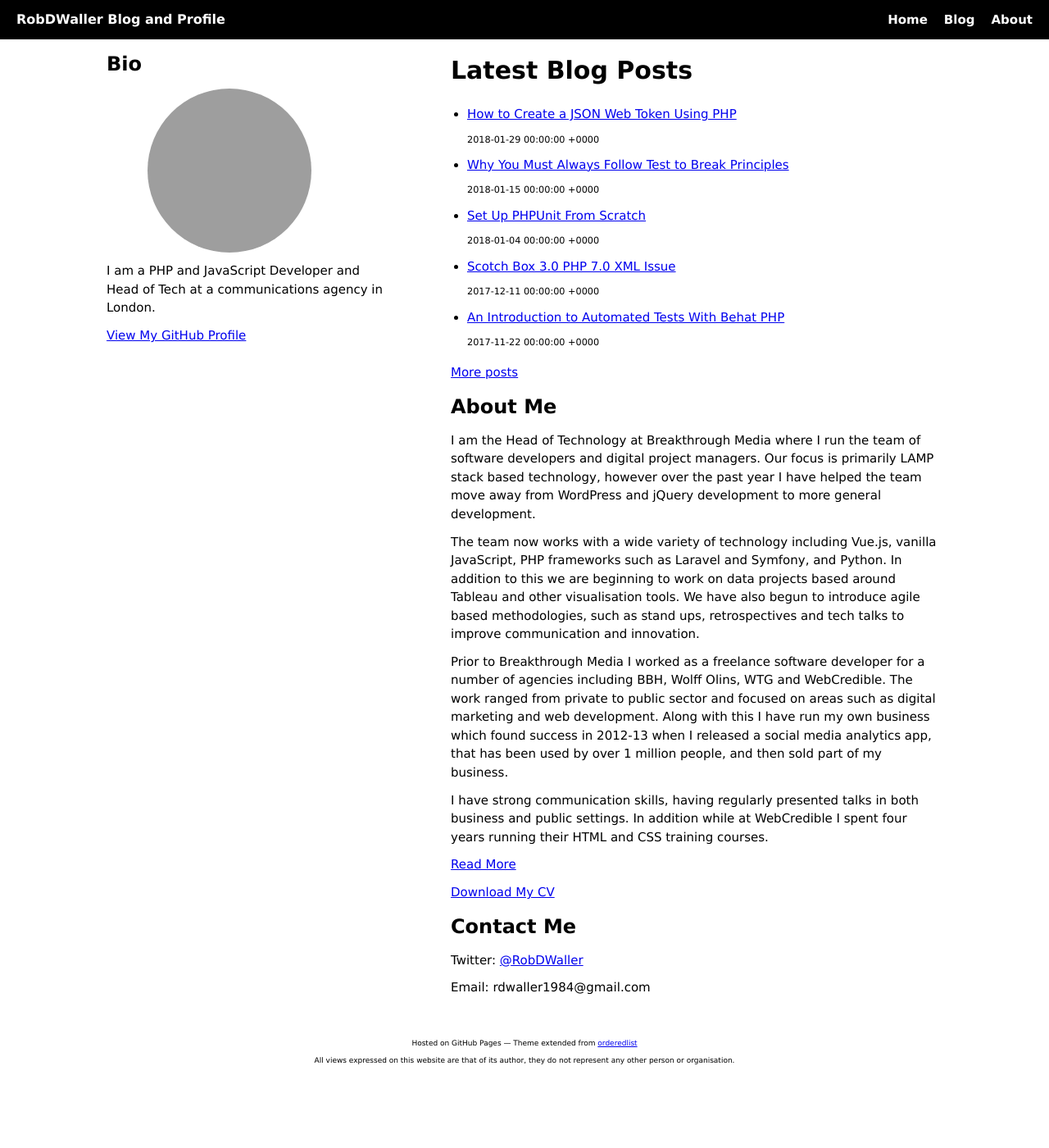
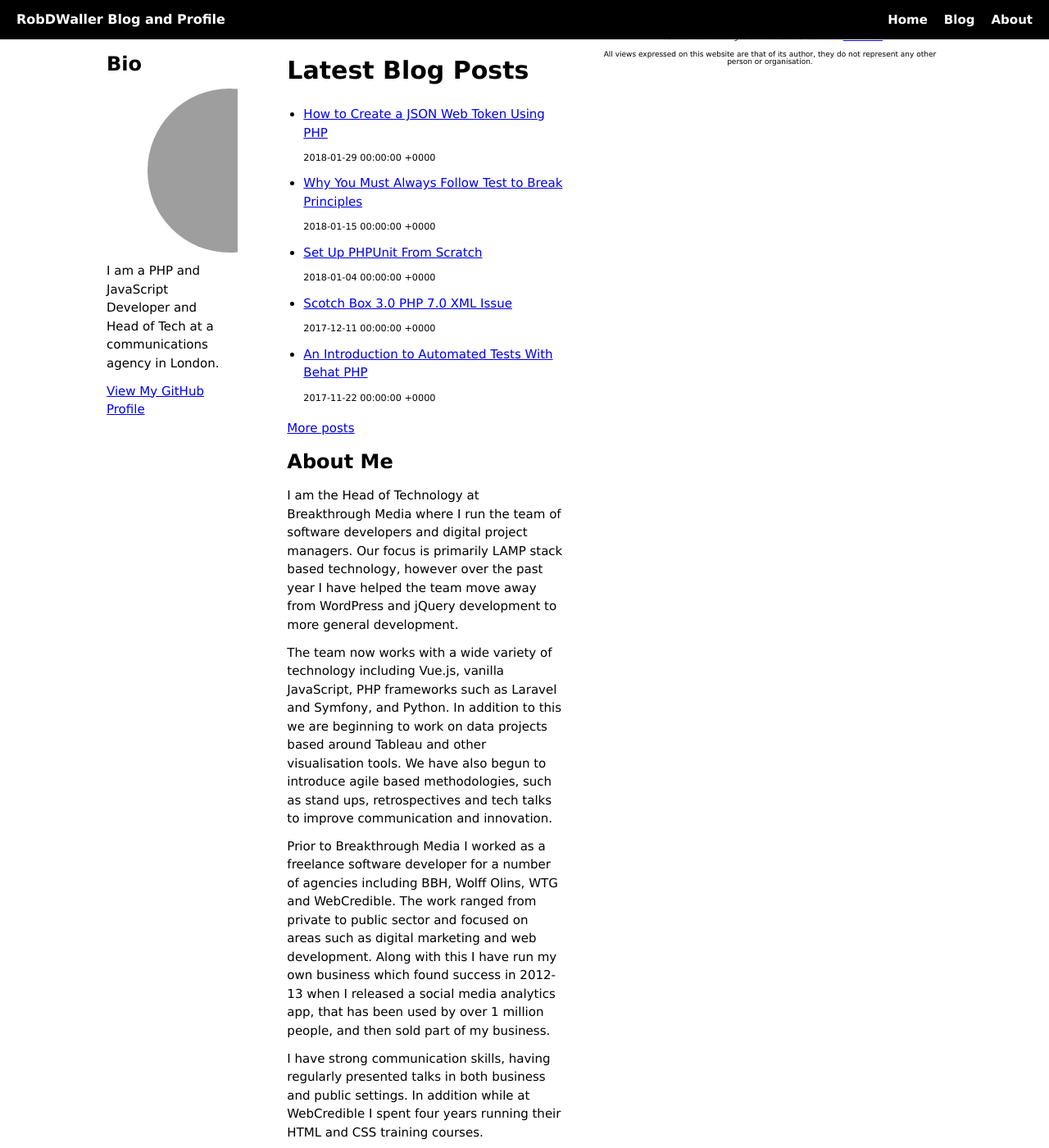
Before and after one commit to RobDWaller/robdwaller.github.io, a Jekyll site: the page built from index.html, in a window 1280 px wide and 1400 px high. Shown: the whole window at 82% size. Built offline with Jekyll 4.4.1, drawn with Linux system fonts in a browser that asks for light colours; grey boxes are pictures that could not be loaded.

Commit message:
Attempting to add flex box functionality...

```diff
--- a/_sass/device.scss
+++ b/_sass/device.scss
@@ -12,6 +12,16 @@
     .wrapper {
         width: 100%;
         margin: 0px;
+        flex-direction: column-reverse;
+
+        section {
+            margin-top: 48px;
+            width: 100%;
+        }
+
+        .bio {
+            width: 100%;
+        }
     }
 
     header {
@@ -50,15 +60,4 @@
         }
 
     }
-
-    section {
-        margin-top: 48px;
-        width: 100%;
-        float: right;
-    }
-
-    .bio {
-        float: right;
-        width: 100%;
-    }
 }
--- a/_sass/layout.scss
+++ b/_sass/layout.scss
@@ -1,8 +1,3 @@
-.wrapper {
-    width: 1280px;
-    margin: 0px auto;
-}
-
 header {
     width: 100%;
     background: black;
@@ -43,8 +38,13 @@
     }
 }
 
+.wrapper {
+    width: 1280px;
+    margin: 0px auto;
+    display: flex;
+    flex-direction: row;
+
     .bio {
-    float: left;
         margin: 48px 40px 0px 0px;
         width: 380px;
         display: block;
@@ -62,7 +62,6 @@
 
     section {
         width: 860px;
-    float: left;
         display: block;
         overflow: hidden;
         box-sizing: border-box;
@@ -78,6 +77,10 @@
             margin-bottom: 30px;
         }
     }
+}
+
+
+
 
 footer {
     width: 100%;
```
Lines whose indentation alone changed are shown as unchanged.
